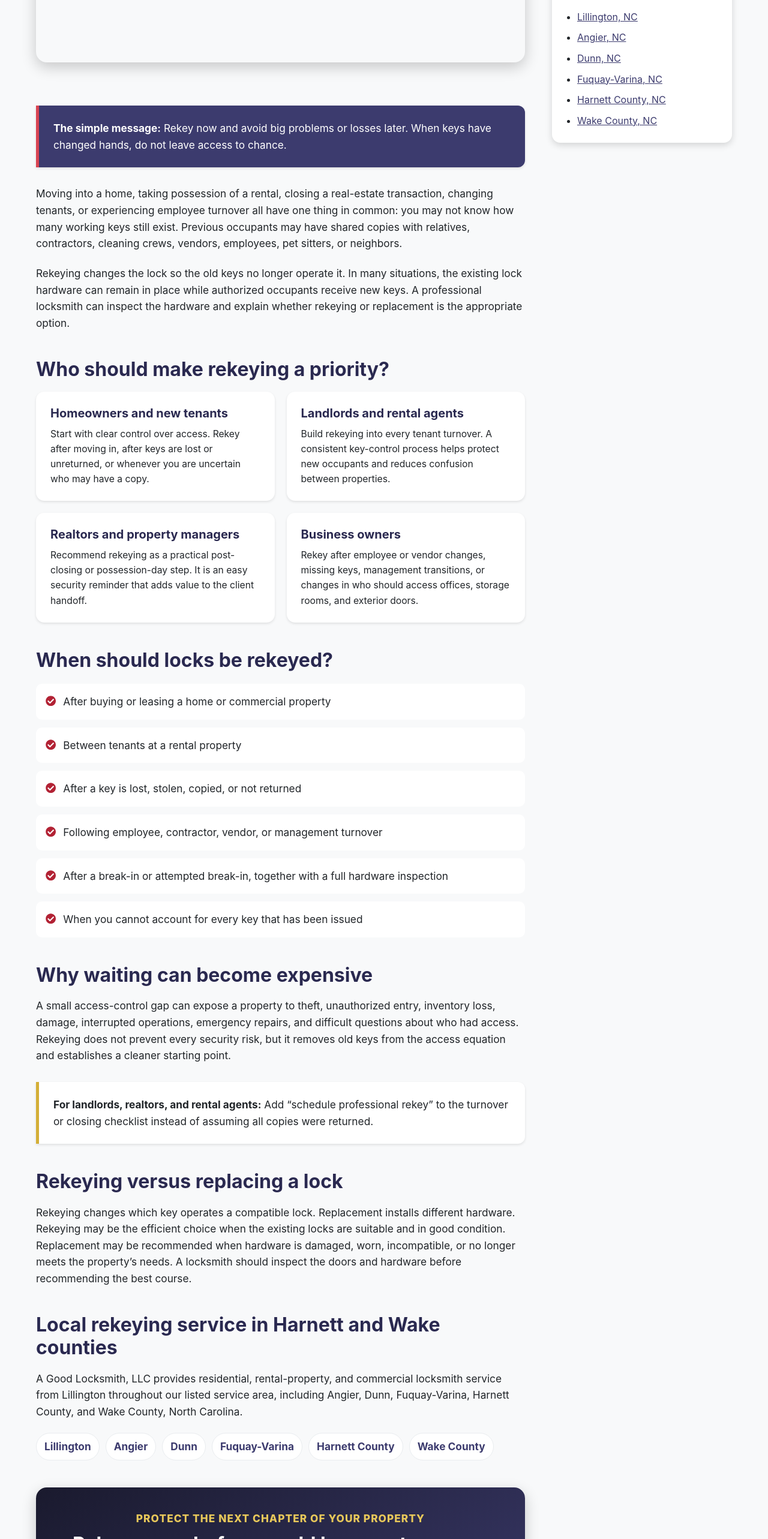
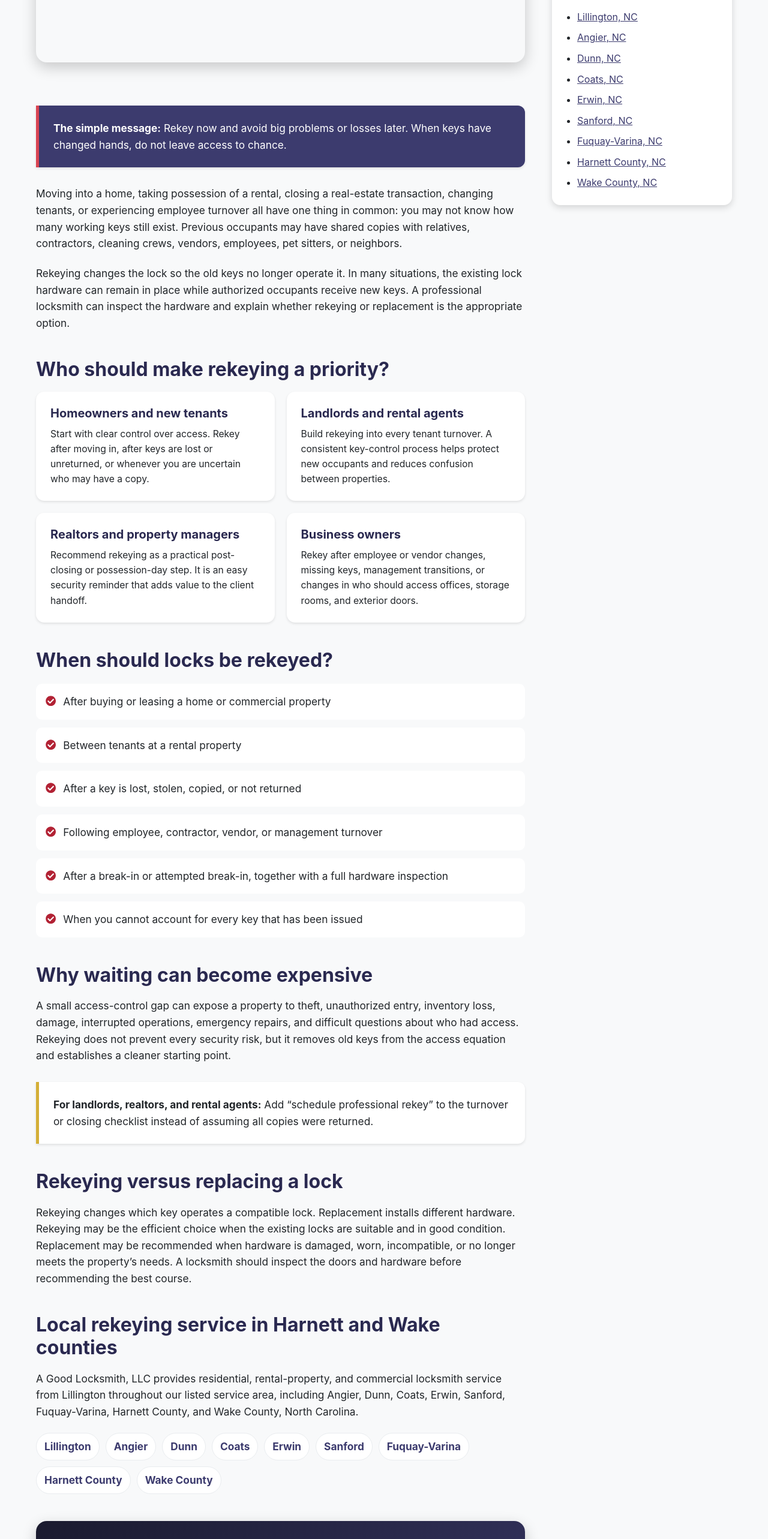
Before and after one commit to Definitely-Ai/Goodlocksmith, a React (Vite) app: page /blog/rekey-now-avoid-big-problems-later in a window 1280 px wide. Shown: the part 1120-3686 px from the top of the page at 60% size. Built offline with nearby package versions, Linux system fonts and the light colour scheme.

Commit message:
Expand blog service area coverage

```diff
--- a/src/pages/BlogPostPage.jsx
+++ b/src/pages/BlogPostPage.jsx
@@ -14,7 +14,7 @@ const BlogPostPage = () => {
   useEffect(() => {
     if (!post) return;
     document.title = 'Rekey Locks in Harnett & Wake County, NC | A Good Locksmith';
-    const description = 'Rekey your home, rental property, or business locks in Lillington, Angier, Dunn, Fuquay-Varina, Harnett County, and Wake County. Call A Good Locksmith.';
+    const description = 'Rekey your home, rental property, or business locks in Lillington, Angier, Dunn, Coats, Erwin, Sanford, Fuquay-Varina, Harnett County, and Wake County. Call A Good Locksmith.';
     let meta = document.querySelector('meta[name="description"]');
     if (meta) meta.setAttribute('content', description);
 
@@ -57,7 +57,7 @@ const BlogPostPage = () => {
       publisher: { '@type': 'Organization', name: 'A Good Locksmith, LLC', url: 'https://goodlocksmith.com' },
       mainEntityOfPage: canonicalUrl,
       about: ['Lock rekeying', 'Residential security', 'Commercial security', 'Rental property security'],
-      areaServed: ['Lillington, NC', 'Angier, NC', 'Dunn, NC', 'Fuquay-Varina, NC', 'Harnett County, NC', 'Wake County, NC'],
+      areaServed: ['Lillington, NC', 'Angier, NC', 'Dunn, NC', 'Coats, NC', 'Erwin, NC', 'Sanford, NC', 'Fuquay-Varina, NC', 'Harnett County, NC', 'Wake County, NC'],
     });
     document.head.appendChild(schema);
 
@@ -137,12 +137,15 @@ const BlogPostPage = () => {
               <p>Rekeying changes which key operates a compatible lock. Replacement installs different hardware. Rekeying may be the efficient choice when the existing locks are suitable and in good condition. Replacement may be recommended when hardware is damaged, worn, incompatible, or no longer meets the property’s needs. A locksmith should inspect the doors and hardware before recommending the best course.</p>
 
               <h2>Local rekeying service in Harnett and Wake counties</h2>
-              <p>A Good Locksmith, LLC provides residential, rental-property, and commercial locksmith service from Lillington throughout our listed service area, including Angier, Dunn, Fuquay-Varina, Harnett County, and Wake County, North Carolina.</p>
+              <p>A Good Locksmith, LLC provides residential, rental-property, and commercial locksmith service from Lillington throughout our listed service area, including Angier, Dunn, Coats, Erwin, Sanford, Fuquay-Varina, Harnett County, and Wake County, North Carolina.</p>
 
               <div className="service-area-links">
                 <Link to="/Lillington">Lillington</Link>
                 <Link to="/Angier">Angier</Link>
                 <Link to="/Dunn">Dunn</Link>
+                <Link to="/Coats">Coats</Link>
+                <Link to="/Erwin">Erwin</Link>
+                <Link to="/Sanford">Sanford</Link>
                 <Link to="/Fuquay-Varina">Fuquay-Varina</Link>
                 <Link to="/Harnett-County">Harnett County</Link>
                 <Link to="/Wake-County">Wake County</Link>
@@ -171,6 +174,9 @@ const BlogPostPage = () => {
                   <li><Link to="/Lillington">Lillington, NC</Link></li>
                   <li><Link to="/Angier">Angier, NC</Link></li>
                   <li><Link to="/Dunn">Dunn, NC</Link></li>
+                  <li><Link to="/Coats">Coats, NC</Link></li>
+                  <li><Link to="/Erwin">Erwin, NC</Link></li>
+                  <li><Link to="/Sanford">Sanford, NC</Link></li>
                   <li><Link to="/Fuquay-Varina">Fuquay-Varina, NC</Link></li>
                   <li><Link to="/Harnett-County">Harnett County, NC</Link></li>
                   <li><Link to="/Wake-County">Wake County, NC</Link></li>
```
